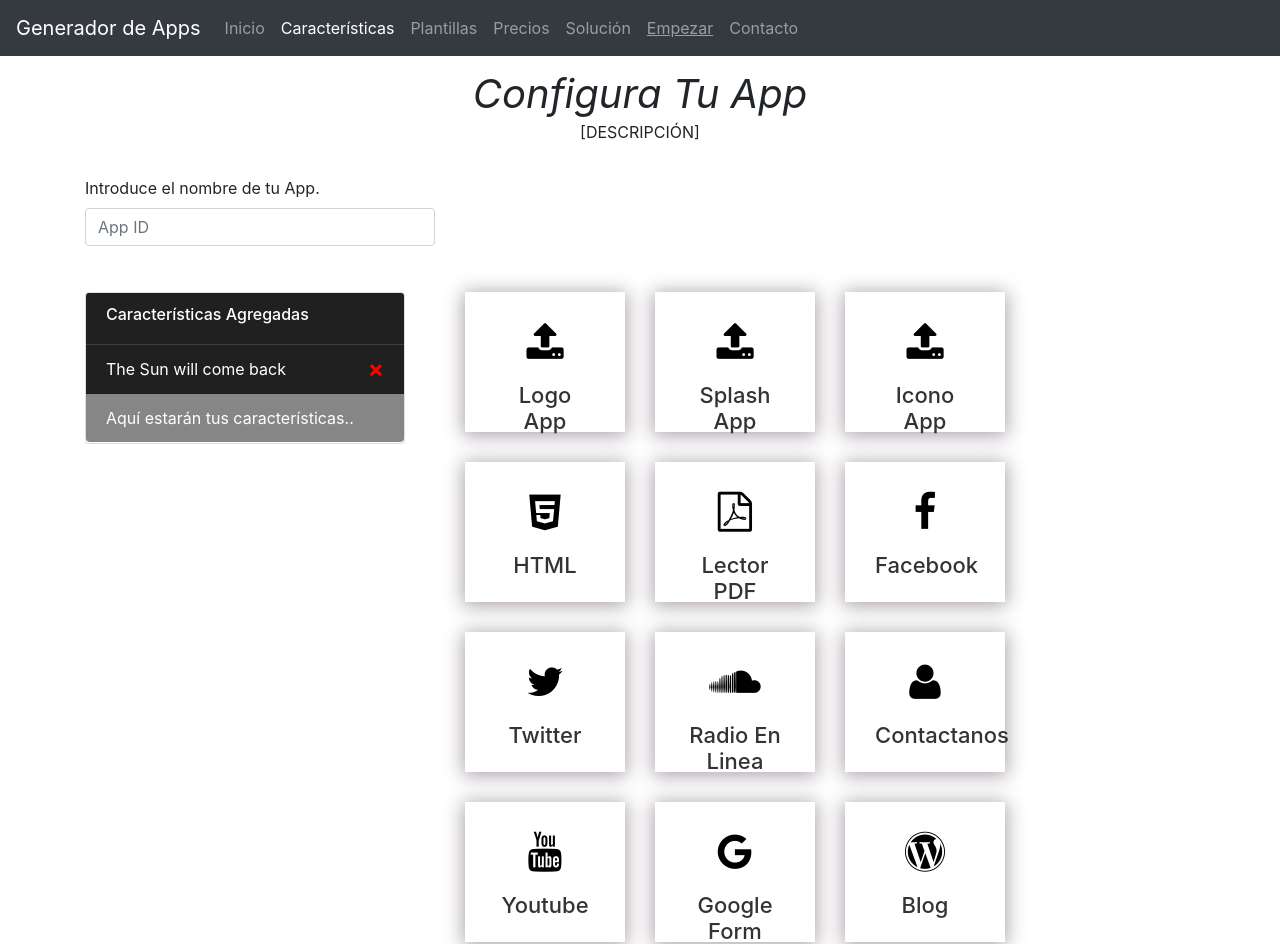
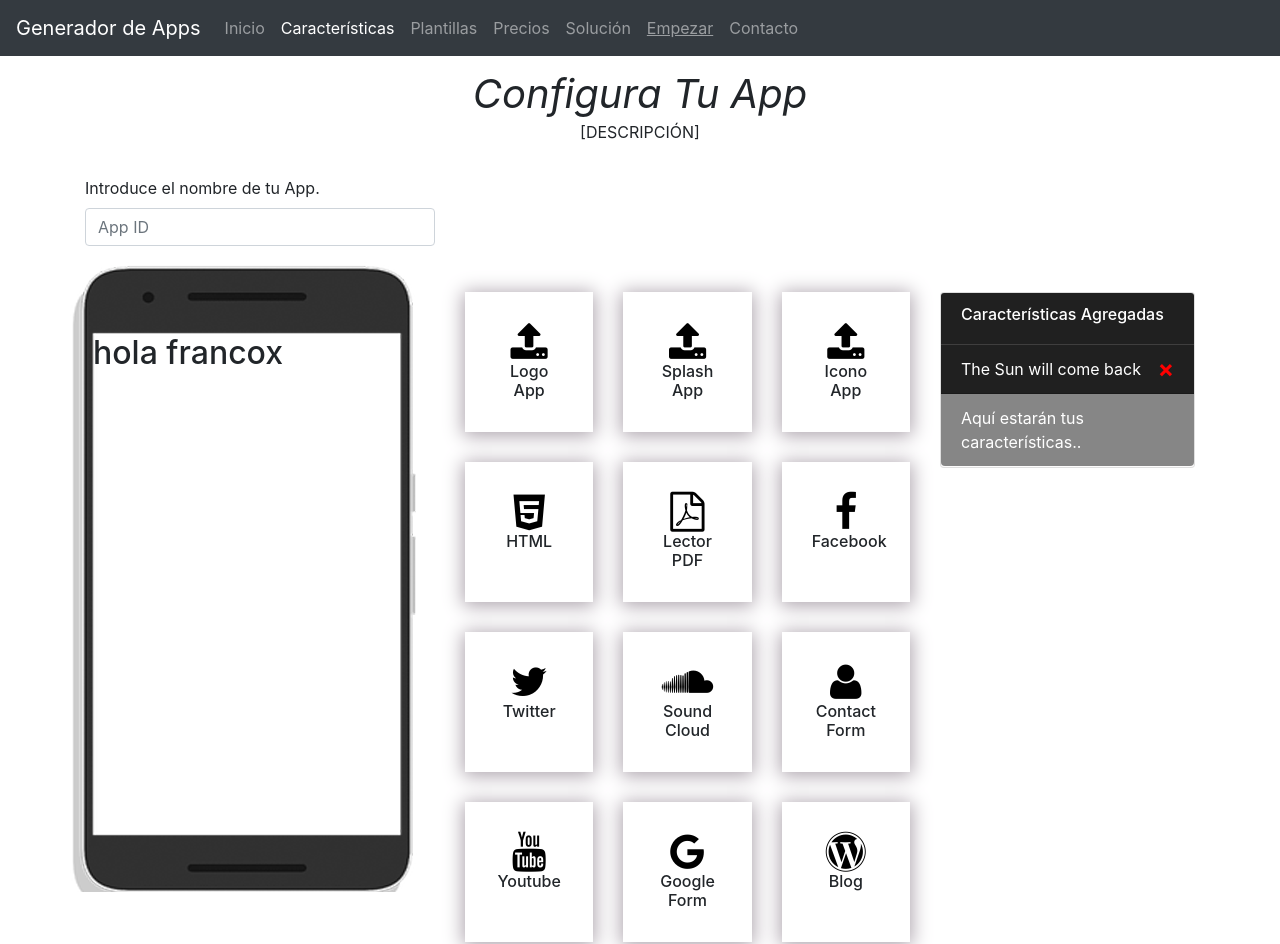
Before and after one commit to glasje/app-front, an Angular app: page /ConfiguracionApps in a window 1280 px wide. Shown: the top 944 px of the page. Built offline with nearby package versions, Linux system fonts and the light colour scheme.

Commit message:
Component preview phone

```diff
--- a/src/app/components/configuracion-apps/configuracion-apps.component.html
+++ b/src/app/components/configuracion-apps/configuracion-apps.component.html
@@ -8,33 +8,25 @@
                     <p>[DESCRIPCIÓN]</p>
                 </div>
             </div>
-        </div><!--  -->
+        </div>
         <div class="row">
             <div class="col-md-offset-4 col-md-4 ">
                 <div class="form-group">
                     <label for="recipient-name">Introduce el nombre de tu App.</label>
-                    <input type="text" class="form-control"
-                        id="recipient-name" placeholder="App ID">
+                    <input type="text" class="form-control" id="recipient-name" placeholder="App ID">
                 </div>
-
             </div>
         </div>
 
         <div class="row">
-            <div class="col-xs-5 col-md-4">
-                <app-list-modules></app-list-modules>
+            <div class="col-md-4 imagen">
+                <app-preview-phone></app-preview-phone>
             </div>
-            <div class="col-xs-7 col-md-8">
+            <div class="col-md-5">
                 <app-select-modules></app-select-modules>
             </div>
-            <div class="col-xs-5 col-md-4 imagen">
-                <div class="row mt-4">
-                    <div class="col-md-12 mt-4">
-                            <h2 class="mt-4 ml-2">hola francox</h2>
-                    </div>
-                </div>
-
-
+            <div class="col-md-3">
+                <app-list-modules></app-list-modules>
             </div>
         </div>
         <br><br>
--- /dev/null
+++ b/src/app/components/preview-phone/preview-phone.component.html
@@ -0,0 +1,5 @@
+<div class="row mt-4">
+    <div class="col-md-12 mt-4">
+        <h2 class="mt-4 ml-2">hola francox</h2>
+    </div>
+</div>
--- /dev/null
+++ b/src/app/components/preview-phone/preview-phone.component.ts
@@ -0,0 +1,15 @@
+import { Component, OnInit } from '@angular/core';
+
+@Component({
+  selector: 'app-preview-phone',
+  templateUrl: './preview-phone.component.html',
+  styleUrls: ['./preview-phone.component.css']
+})
+export class PreviewPhoneComponent implements OnInit {
+
+  constructor() { }
+
+  ngOnInit() {
+  }
+
+}
--- a/src/app/components/select-modules/select-modules.component.css
+++ b/src/app/components/select-modules/select-modules.component.css
@@ -10,7 +10,7 @@
     -moz-box-shadow: 0px 2px 18px 7px rgba(194,180,194,1);
     box-shadow: 0px 2px 18px 7px rgba(194,180,194,1);
 }
-.box:hover > h4,
+.box:hover > h6,
 .box:hover > .service-icon > i{
     color:white;
 }
--- a/src/app/components/select-modules/select-modules.component.html
+++ b/src/app/components/select-modules/select-modules.component.html
@@ -1,132 +1,134 @@
 <div class="row">
     <!--Logo App-->
-    <div class="col-xs-4 col-md-3">
+    <div class="col-xs-4 col-md-4">
         <div class="single-service deshabilitado box box-html5">
-            <input type="hidden" class="modulo" name="modulo_html" id="modulo_html" value="0">
+            <!-- <input type="hidden" class="modulo" name="modulo_html" id="modulo_html" value="0"> -->
             <div class="service-icon ">
                 <i class="fa fa-upload icon-box-white" aria-hidden="true">
                 </i>
             </div>
-            <h4>Logo App</h4>
+            <h6>Logo App</h6>
             <br>
         </div>
     </div>
     <!--Splash-->
-    <div class="col-xs-4 col-md-3">
+    <div class="col-xs-4 col-md-4">
         <div class="single-service deshabilitado box box-pdf">
-            <input type="hidden" class="modulo" name="modulo_pdf" id="modulo_pdf" value="0">
+           <!--  <input type="hidden" class="modulo" name="modulo_pdf" id="modulo_pdf" value="0"> -->
             <div class="service-icon">
                 <i class="fa fa-upload" aria-hidden="true"></i>
             </div>
-            <h4>Splash App</h4>
+            <h6>Splash App</h6>
             <br>
         </div>
     </div>
     <!--Icono-->
-    <div class="col-xs-4 col-md-3" >
+    <div class="col-xs-4 col-md-4" >
         <div class="single-service deshabilitado box box-facebook" data-toggle="modal" data-target="#facebook">
-            <input type="hidden" class="modulo" name="modulo_facebook" id="modulo_facebook" value="0">
+            <!-- <input type="hidden" class="modulo" name="modulo_facebook" id="modulo_facebook" value="0"> -->
             <div class="service-icon"><i class="fa fa-upload" aria-hidden="true"></i>
             </div>
-            <h4>Icono App</h4>
+            <h6>Icono App</h6>
             <br>
         </div>
     </div>
 </div>
 <div class="row">
   <!--HTML-->
-  <div class="col-xs-4 col-md-3">
+  <div class="col-xs-4 col-md-4">
       <div class="single-service deshabilitado box box-html5">
-          <input type="hidden" class="modulo" name="modulo_html" id="modulo_html" value="0">
+          <!-- <input type="hidden" class="modulo" name="modulo_html" id="modulo_html" value="0"> -->
           <div class="service-icon ">
             <i class="fa fa-html5 icon-box-white" aria-hidden="true">
             </i>
           </div>
-          <h4>HTML</h4>
+          <h6>HTML</h6>
           <br>
       </div>
   </div>
   <!--PDF-->
-  <div class="col-xs-4 col-md-3">
+  <div class="col-xs-4 col-md-4">
       <div class="single-service deshabilitado box box-pdf">
-          <input type="hidden" class="modulo" name="modulo_pdf" id="modulo_pdf" value="0">
+          <!-- <input type="hidden" class="modulo" name="modulo_pdf" id="modulo_pdf" value="0"> -->
           <div class="service-icon"><i class="fa fa-file-pdf-o" aria-hidden="true"></i>
           </div>
-          <h4>Lector PDF</h4>
+          <h6>Lector PDF</h6>
           <br>
       </div>
   </div>
   <!--Facebook-->
-  <div class="col-xs-4 col-md-3" >
+  <div class="col-xs-4 col-md-4" >
       <div class="single-service deshabilitado box box-facebook" data-toggle="modal" data-target="#facebook">
-          <input type="hidden" class="modulo" name="modulo_facebook" id="modulo_facebook" value="0">
+         <!--  <input type="hidden" class="modulo" name="modulo_facebook" id="modulo_facebook" value="0"> -->
           <div class="service-icon"><i class="fa fa-facebook" aria-hidden="true"></i>
           </div>
-          <h4>Facebook</h4>
+          <h6>Facebook</h6>
           <br>
       </div>
   </div>
 </div>
 <div class="row">
   <!--Twitter-->
-  <div class="col-xs-4 col-md-3">
+  <div class="col-xs-4 col-md-4">
       <div class="single-service deshabilitado box box-twitter" data-toggle="modal" data-target="#twitter">
-          <input type="hidden" class="modulo" name="modulo_twitter" id="modulo_twitter" value="0">
+          <!-- <input type="hidden" class="modulo" name="modulo_twitter" id="modulo_twitter" value="0"> -->
           <div class="service-icon"><i class="fa fa-twitter" aria-hidden="true"></i>
           </div>
-          <h4>Twitter</h4>
+          <h6>Twitter</h6>
           <br>
       </div>
   </div>
   <!--Soundcloud-->
-  <div class="col-xs-4 col-md-3">
+  <div class="col-xs-4 col-md-4">
       <div class="single-service deshabilitado box box-soundCloud" data-toggle="modal" data-target="#radioLinea">
-          <input type="hidden" class="modulo" name="modulo_radio" id="modulo_radio" value="0">
+          <!-- <input type="hidden" class="modulo" name="modulo_radio" id="modulo_radio" value="0"> -->
           <div class="service-icon"><i class="fa fa-soundcloud" aria-hidden="true"></i>
           </div>
-          <h4>Radio en Linea</h4>
+          <h6>Sound Cloud</h6>
           <br>
       </div>
   </div>
   <!--Contacto-->
-  <div class="col-xs-4 col-md-3">
+  <div class="col-xs-4 col-md-4">
       <div class="single-service deshabilitado box box-contacto" data-toggle="modal" data-target="#usuario">
-          <input type="hidden" class="modulo" name="modulo_contacto" id="modulo_contacto" value="0">
+          <!-- <input type="hidden" class="modulo" name="modulo_contacto" id="modulo_contacto" value="0"> -->
           <div class="service-icon"><i class="fa fa-user" aria-hidden="true"></i>
           </div>
-          <h4>Contactanos</h4>
+          <h6>Contact Form</h6>
           <br>
       </div>
   </div>
 </div>
 <div class="row">
   <!-- Youtube -->
-  <div class="col-xs-4 col-md-3">
+  <div class="col-xs-4 col-md-4">
       <div class="single-service deshabilitado box box-youtube" data-toggle="modal" data-target="#youtube">
-          <input type="hidden" class="modulo" name="modulo_youtube" id="modulo_youtube" value="0">
+         <!--  <input type="hidden" class="modulo" name="modulo_youtube" id="modulo_youtube" value="0"> -->
           <div class="service-icon"><i class="fa fa-youtube" aria-hidden="true"></i>
           </div>
-          <h4>Youtube</h4>
+          <h6>Youtube</h6>
           <br>
       </div>
   </div>
   <!--Google Form-->
-  <div class="col-xs-4 col-md-3">
+  <div class="col-xs-4 col-md-4">
       <div class="single-service deshabilitado box box-googleform" data-toggle="modal" data-target="#googleForm">
-          <input type="hidden" class="modulo" name="modulo_form" id="modulo_form" value="0">
+          <!-- <input type="hidden" class="modulo" name="modulo_form" id="modulo_form" value="0"> -->
           <div class="service-icon"><i class="fa fa-google" aria-hidden="true"></i>
           </div>
-          <h4>Google Form</h4>
+          <h6>Google Form</h6>
           <br>
       </div>
   </div>
   <!--Wordpress-->
-  <div class="col-xs-4 col-md-3">
+  <div class="col-xs-4 col-md-4">
       <div class="single-service deshabilitado box box-wordpress" data-toggle="modal" data-target="#wordpress">
-          <input type="hidden" class="modulo" name="modulo_blog" id="modulo_blog" value="0">
-          <div class="service-icon"><i class="fa fa-wordpress" aria-hidden="true"></i>
+          <!-- <input type="hidden" class="modulo" name="modulo_blog" id="modulo_blog" value="0"> -->
+          <div class="service-icon">
+              <i class="fa fa-wordpress" aria-hidden="true">
+              </i>
           </div>
-          <h4>Blog</h4>
+          <h6>Blog</h6>
           <br>
       </div>
   </div>
```
Also changed, not shown: src/app/app.module.ts (+4 -5 lines), src/app/components/preview-phone/preview-phone.component.css (added), 1 other file (tests, documents, lock files or other folders).
